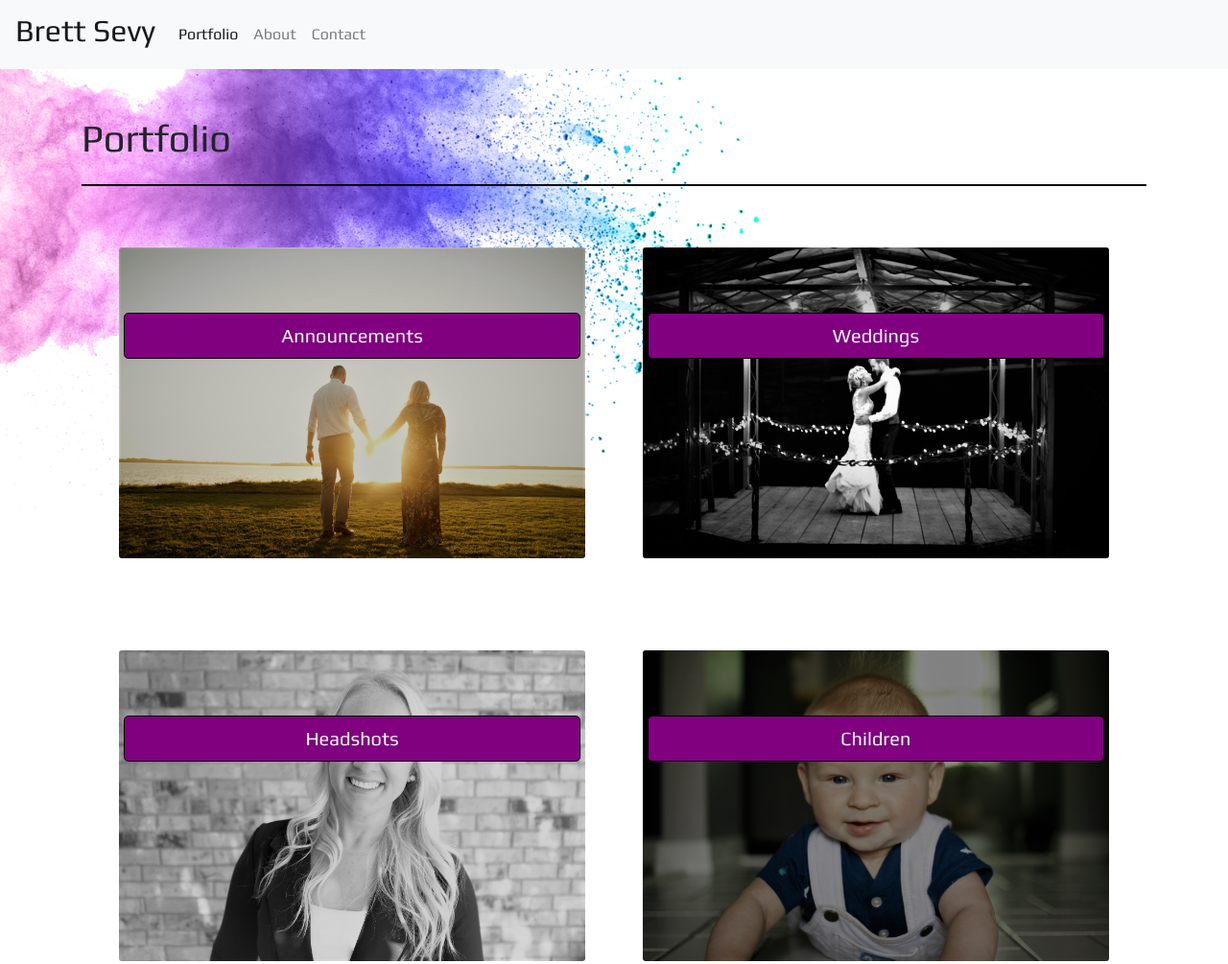
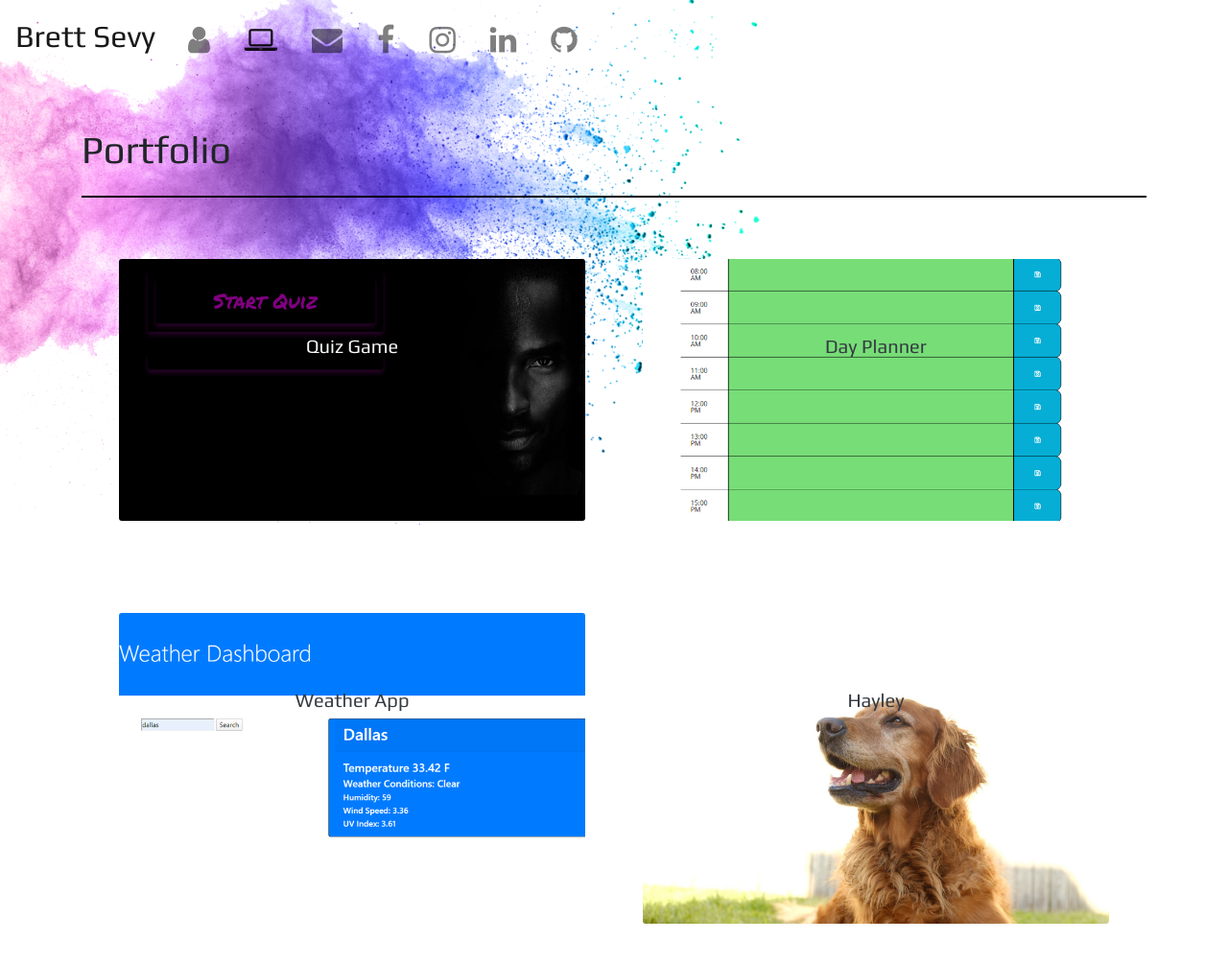
Before and after one commit to BrettSevy/portfolio, a plain HTML site: page portfolio.html in a window 1280 px wide. Shown: the top 1005 px of the page at 96% size. Drawn offline with nearby package versions, Linux system fonts and the light colour scheme.

Commit message:
added links and icons in header

```diff
--- a/portfolio.html
+++ b/portfolio.html
@@ -10,6 +10,8 @@
     <link rel="stylesheet" href="https://maxcdn.bootstrapcdn.com/bootstrap/4.0.0/css/bootstrap.min.css"
         integrity="sha384-Gn5384xqQ1aoWXA+058RXPxPg6fy4IWvTNh0E263XmFcJlSAwiGgFAW/dAiS6JXm" crossorigin="anonymous">
 
+    <link rel="stylesheet" href="https://cdnjs.cloudflare.com/ajax/libs/font-awesome/4.7.0/css/font-awesome.min.css">
+
     <link href="https://fonts.googleapis.com/css?family=Play&display=swap" rel="stylesheet">
 
     <link rel="stylesheet" href="style.css">
@@ -18,23 +20,39 @@
 </head>
 
 <!--NAVBAR-->
-<nav class="navbar navbar-expand-lg navbar-light bg-light">
-    <a class="navbar-brand" href="index.html"><h2>Brett Sevy</h2></a>
-    <button class="navbar-toggler" type="button" data-toggle="collapse" data-target="#navbarNav" aria-controls="navbarNav" aria-expanded="false" aria-label="Toggle navigation">
+<nav class="navbar navbar-expand-lg navbar-light">
+    <a class="navbar-brand" href="index.html">
+        <h2>Brett Sevy </h2>
+    </a>
+    <button class="navbar-toggler" type="button" data-toggle="collapse" data-target="#navbarNav"
+        aria-controls="navbarNav" aria-expanded="false" aria-label="Toggle navigation">
         <span class="navbar-toggler-icon"></span>
     </button>
     <div class="collapse navbar-collapse" id="navbarNav">
         <ul class="navbar-nav">
+
+
+            <li class="nav-item">
+                <a class="fa fas fa-user fa-2x nav-link" href="index.html"></a>
+            </li>
             <li class="nav-item active">
-          <a class="nav-link" href="portfolio.html"><span class="sr-only">(current)</span>Portfolio</a>
+                <a class="fa fas fa-laptop fa-2x nav-link" href="portfolio.html"><span class="sr-only">(current)</span></a>
             </li>
             <li class="nav-item">
-          <a class="nav-link" href="index.html">About</a>
+                <a class="fa far fa-envelope fa-2x nav-link" href="contact.html"></a>
             </li>
             <li class="nav-item">
-          <a class="nav-link" href="contact.html">Contact</a>
+                <a class="fa fab fa-facebook-f fa-2x nav-link" href="https://www.facebook.com/brettsevy"></a>
             </li>
             <li class="nav-item">
+                <a class="fa fab fa-instagram fa-2x nav-link" href="https://www.instagram.com/just_brettt/"></a>
+            </li>
+            <li class="nav-item">
+                <a class="fa fab fa-linkedin fa-2x nav-link" href="https://www.linkedin.com/in/brettsevy/"></a>
+            </li>
+            <li class="nav-item">
+                <a class="fa fab fa-github fa-2x nav-link" href="https://github.com/BrettSevy"></a>
+            </li>
         </ul>
     </div>
 </nav>
@@ -76,12 +94,11 @@
         <div class="col-lg-5 col-md-5 col-sm-12">
 
             <div class="col lg-12">
-                <img src="assets/annoucement.jpg" class="card-img" alt="brettsevyannouncment">
+                <img src="assets/kobequiz.png" class="card-img" alt="brettsevyquiz">
                 <div class="card-img-overlay">
                    <div class="h-100 max-width 100% mt-5">
-                        <button type="button" class="btn btn-secondary btn-lg btn-block">Announcements
+                        <a href="https://brettsevy.github.io/homeworkquiz/" class="btn btn-lg btn-block text-light">Quiz Game</a>
 
-                        </button>
                     </div>
                 </div>
             </div>
@@ -91,12 +108,13 @@
 
         <div class="col-lg-5 col-md-5 col-sm-12">
             <div class="col lg-12">
-                <img src="assets/wedding.jpg" class="card-img" alt="brettsevywedding">
+                <img src="assets/planner.png" class="card-img" alt="brettsevyplanner">
                 <div class="card-img-overlay">
                     <div class="h-100 max-width 100% mt-5">
-                        <button type="button" class="btn btn-secondary btn-lg btn-block">Weddings
+                        <a href="https://brettsevy.github.io/homeworkplanner/" class="btn btn-lg btn-block text-dark">Day Planner</a>
 
-                        </button>
+
+
                     </div>
                 </div>
             </div>
@@ -109,12 +127,11 @@
     <picture class="row row-cols row-cols-md-6 justify-content-center">
         <div class="col-lg-5 col-md-5 col-sm-12">
             <div class="col lg-12">
-                <img src="assets/headshot .jpg" class="card-img" alt="brettsevyheadshot">
+                <img src="assets/weather.png" class="card-img" alt="brettsevyweather">
                 <div class="card-img-overlay">
                     <div class="h-100 max-width 100% mt-5">
-                        <button type="button" class="btn btn-secondary btn-lg btn-block">Headshots
+                        <a href="https://brettsevy.github.io/homeworkweather/" class="btn text-dark btn-lg btn-block">Weather App</a>
 
-                        </button>
                     </div>
                 </div>
             </div>
@@ -124,10 +141,10 @@
 
         <div class="col-lg-5 col-md-5 col-sm-12">
             <div class="col lg-12">
-                <img src="assets/tommy.jpg" class="card-img" alt="brettsevychildren">
+                <img src="assets/hayley.jpg" class="card-img" alt="brettsevydoggos">
                 <div class="card-img-overlay">
                     <div class="h-100 max-width 100% mt-5">
-                        <button type="button" class="btn btn-secondary btn-lg btn-block">Children
+                        <button type="button" class="btn text-dark btn-lg btn-block">Hayley
 
                         </button>
                     </div>
@@ -143,10 +160,10 @@
     <picture class="row row-cols- row-cols-md-6 justify-content-center">
         <div class="col-lg-5 col-md-5 col-sm-12">
             <div class="col lg-12">
-                <img src="assets/fishing - Copy.jpg" class="card-img" alt="brettsevylifestyle">
+                <img src="assets/DSCF6224.JPG" class="card-img" alt="brettsevylifestyle">
                 <div class="card-img-overlay">
                     <div class="h-100 max-width 100% mt-5">
-                        <button type="button" class="btn btn-secondary btn-lg btn-block">Lifestyle
+                        <button type="button" class="btn text-dark btn-lg btn-block">Vivian
 
                         </button>
                     </div>
--- a/style.css
+++ b/style.css
@@ -2,6 +2,14 @@
     font-family: 'Play', sans-serif;
 
 }
+
+
+a:link{
+color:black
+
+}
+
+
 
 p{
 font-size: 24px;
@@ -26,19 +34,14 @@ hr{
 }
 
 .btn{
- background-color: purple;
- color: #f8f9fa;
- border-color: black;
+ background: transparent;
+ border: none;
 
 }
 
-footer{
-background-color: #f8f9fa;
-color: black;
+
+.fa{
+color: purple;
+margin: 10px;
 
 }
-
-.nav-item{
-color: purple;
-
-}
```
Also changed, not shown: contact.html (+29 -12 lines), index.html (+40 -10 lines), assets/hayley.jpg (added), assets/kobequiz.png (added), assets/planner.png (added), assets/weather.png (added), 1 other file. Lines whose indentation alone changed are shown as unchanged.
